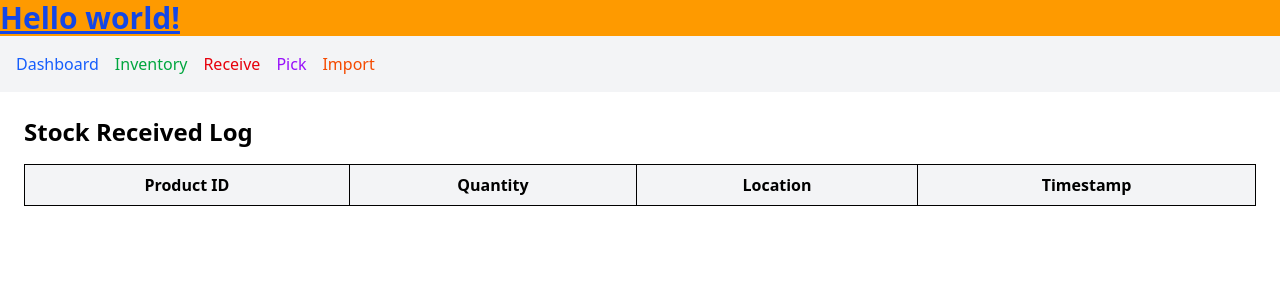
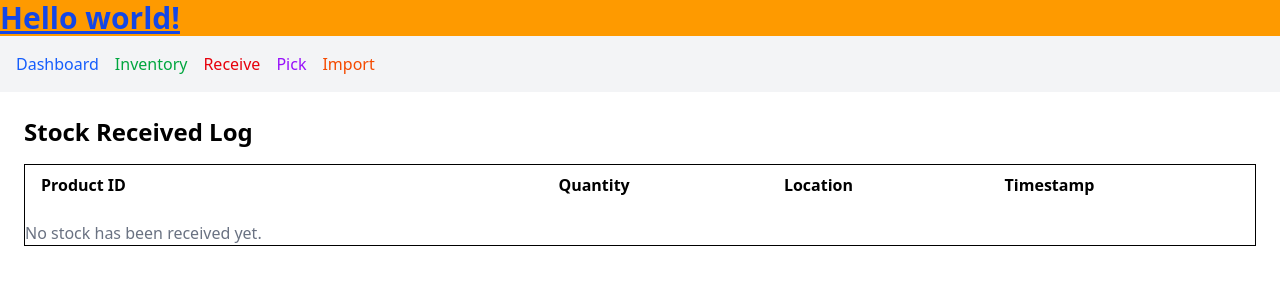
Before and after one commit to poffodile/mini-inventory-tracker, an Angular app: page /stock-received in a window 1280 px wide. Shown: the top 300 px of the page. Built offline with nearby package versions, Linux system fonts and the light colour scheme.

Commit message:
Refactor stock ledger and received items structure; add sorting functionality and movement interface

```diff
--- /dev/null
+++ b/src/app/interfaceTypes/Movement.ts
@@ -0,0 +1,10 @@
+export interface Movement {
+  id: string;
+  type: 'RECEIPT' | 'PICK' | 'TRANSFER'; // other types if needed
+  productId: string;
+  toLocationId?: string; // only present if RECEIPT or TRANSFER
+  fromLocationId?: string; // only present if PICK or TRANSFER
+  qty: number;
+  ref: string;
+  timestamp: string; // ISO date string
+}
--- a/src/app/interfaceTypes/ReceivedItem.ts
+++ b/src/app/interfaceTypes/ReceivedItem.ts
@@ -5,4 +5,7 @@ export interface ReceivedItem {
   quantity: number;
   locationId: string;
   timestamp: string;
+  toLocationId: string;
+  fromLocationId?: string;
+  qty: number;
 }
--- a/src/app/pages/receive/receive.ts
+++ b/src/app/pages/receive/receive.ts
@@ -33,6 +33,9 @@ export class Receive implements OnInit {
       quantity: this.quantity,
       locationId: this.locationId,
       timestamp: new Date().toISOString(),
+      toLocationId: this.locationId,
+      fromLocationId: undefined,
+      qty: this.quantity,
     };
 
     const ledger: ReceivedItem[] = this.dataService.getData('stockLedger') || [];
--- a/src/app/pages/stockReceived/stockReceived.html
+++ b/src/app/pages/stockReceived/stockReceived.html
@@ -3,20 +3,24 @@
 
   <table class="table-auto w-full border border-collapse">
     <thead>
-      <tr class="bg-gray-100">
-        <th class="border px-4 py-2">Product ID</th>
-        <th class="border px-4 py-2">Quantity</th>
-        <th class="border px-4 py-2">Location</th>
-        <th class="border px-4 py-2">Timestamp</th>
+      <tr>
+        <th class="px-4 py-2 text-left cursor-pointer" (click)="sort('productId')">Product ID</th>
+        <th class="px-4 py-2 text-left cursor-pointer" (click)="sort('quantity')">Quantity</th>
+        <th class="px-4 py-2 text-left cursor-pointer" (click)="sort('locationId')">Location</th>
+        <th class="px-4 py-2 text-left cursor-pointer" (click)="sort('timestamp')">Timestamp</th>
       </tr>
     </thead>
     <tbody>
-      <tr *ngFor="let entry of receivedItems" class="text-align:left 4px">
+      <tr *ngFor="let entry of sortedItems" class="hover:bg-gray-50 text-align:left 4px">
         <td class="border px-4 py-2">{{ entry.productId }}</td>
         <td class="border px-4 py-2">{{ entry.quantity }}</td>
         <td class="border px-4 py-2">{{ entry.locationId }}</td>
-        <td class="border px-4 py-2">{{ entry.timestamp }}</td>
+        <td class="border px-4 py-2">{{ entry.timestamp | date : 'medium' }}</td>
       </tr>
+
+      <p *ngIf="sortedItems.length === 0" class="text-gray-500 mt-4">
+        No stock has been received yet.
+      </p>
     </tbody>
   </table>
 </div>
--- a/src/app/pages/stockReceived/stockReceived.ts
+++ b/src/app/pages/stockReceived/stockReceived.ts
@@ -2,6 +2,7 @@ import { Component, OnInit } from '@angular/core';
 import { CommonModule } from '@angular/common';
 import { DataService } from '../../services/data';
 import { ReceivedItem } from '../../interfaceTypes/ReceivedItem';
+import { Movement } from '../../interfaceTypes/Movement';
 
 @Component({
   selector: 'app-stock-received',
@@ -11,11 +12,40 @@ import { ReceivedItem } from '../../interfaceTypes/ReceivedItem';
   styleUrls: ['./stockReceived.css'],
 })
 export class StockReceived implements OnInit {
-  receivedItems: ReceivedItem[] = [];
+  sortedItems: ReceivedItem[] = [];
+  receivedItems: Movement[] = [];
+
+  sortField: keyof ReceivedItem | '' = '';
+  sortDirection: 'asc' | 'desc' = 'asc';
 
   constructor(private dataService: DataService) {}
 
   ngOnInit(): void {
-    this.receivedItems = this.dataService.getData<ReceivedItem>('stockLedger');
+    const allMovements = this.dataService.getData<Movement[]>('movements');
+    this.receivedItems = allMovements.filter((m) => m.type === 'RECEIPT');
+    this.sortedItems = [...this.receivedItems];
+  }
+
+  sort(field: keyof ReceivedItem): void {
+    if (this.sortField === field) {
+      this.sortDirection = this.sortDirection === 'asc' ? 'desc' : 'asc';
+    } else {
+      this.sortField = field;
+      this.sortDirection = 'asc';
+    }
+
+    this.sortedItems.sort((a, b) => {
+      const aValue = a[field];
+      const bValue = b[field];
+
+      if (aValue === undefined || bValue === undefined) return 0;
+
+      const aStr = aValue.toString().toLowerCase();
+      const bStr = bValue.toString().toLowerCase();
+
+      if (aStr < bStr) return this.sortDirection === 'asc' ? -1 : 1;
+      if (aStr > bStr) return this.sortDirection === 'asc' ? 1 : -1;
+      return 0;
+    });
   }
 }
```
Also changed, not shown: src/app/demo-data/stockledger.json (+24 -4 lines).
